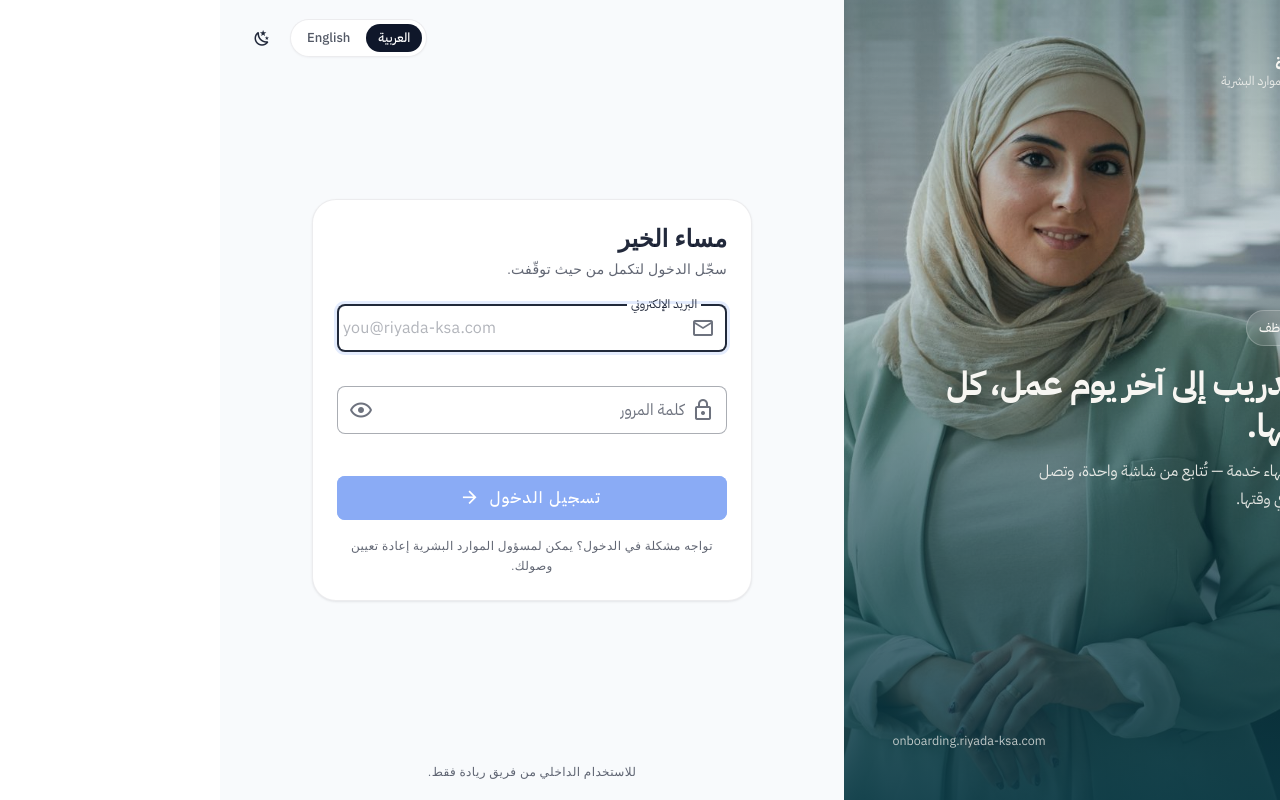
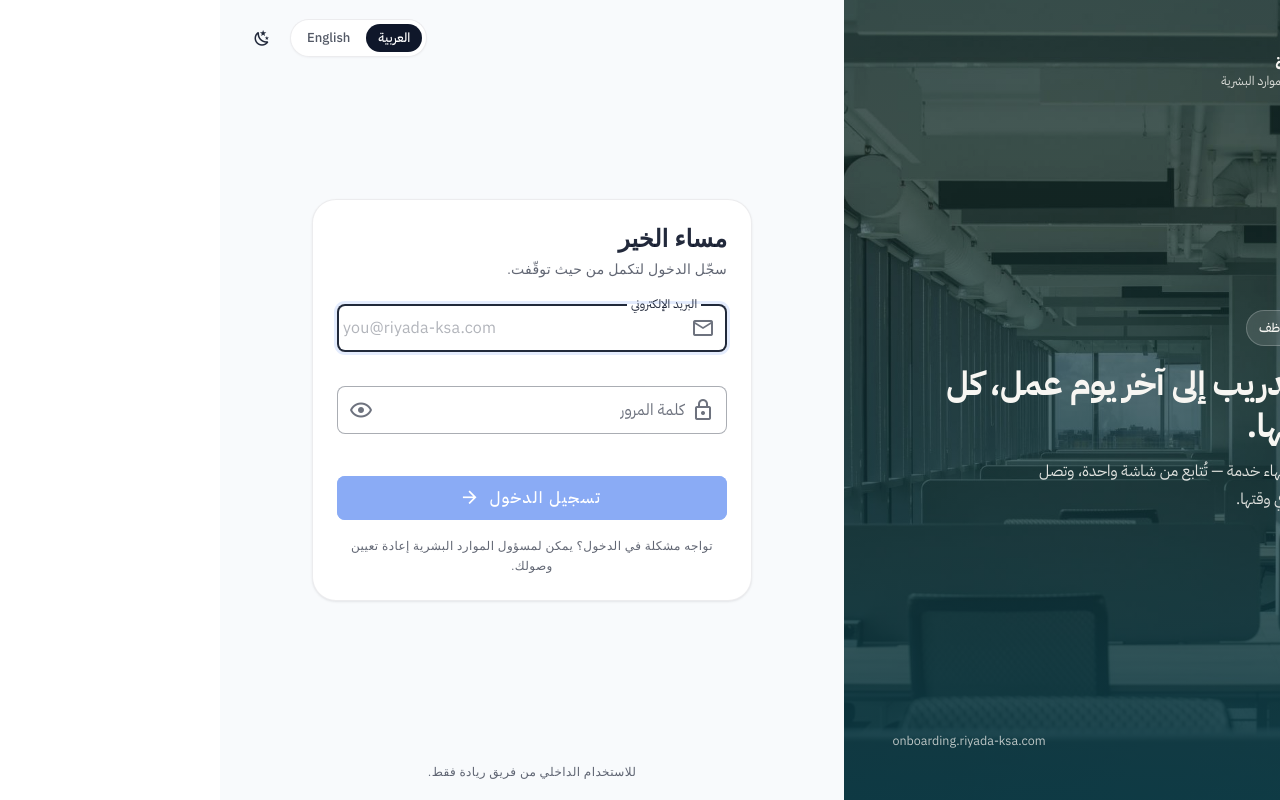
Before and after one commit to basmakamal/employee-onboarding, a Vue app in the folder frontend/: page /login in a window 1280 px wide. Built offline with nearby package versions, Linux system fonts and the light colour scheme.

Commit message:
fix(ui): login photo is an empty workstation floor, no person

```diff
--- a/frontend/src/pages/LoginPage.vue
+++ b/frontend/src/pages/LoginPage.vue
@@ -3,10 +3,11 @@
  * Sign-in: a split page. The photo side carries the brand and a short
  * statement of what the system does; the form side is deliberately small.
  *
- * The photo is real office photography bundled in /public/login-hero.jpg
- * (Pexels licence, free for commercial use). Swap it for a photo of the
- * Riyada team whenever one is available — same file name, nothing else
- * to change.
+ * The photo is real photography of an empty workstation floor, bundled in
+ * /public/login-hero.jpg (Pexels licence, free for commercial use). No
+ * people on purpose — it stays neutral and never dates. Swap it for a photo
+ * of the Riyada office whenever one is available: same file name, nothing
+ * else to change.
  */
 import { computed, ref } from 'vue';
 import { useRoute, useRouter } from 'vue-router';
@@ -192,21 +193,21 @@ async function submit() {
   width: 100%;
   height: 100%;
   object-fit: cover;
-  /* Keep the person in frame when the panel is tall and narrow. */
-  object-position: 28% center;
-  filter: saturate(0.92) contrast(1.04);
+  object-position: center;
+  filter: saturate(0.9) contrast(1.05);
   transform: scale(1.02);
 }
 .hero__shade {
   position: absolute;
   inset: 0;
   z-index: -1;
+  /* Darker photo than before, so the shade can be lighter and let the room show. */
   background: linear-gradient(
     to top,
-    rgba(11, 58, 70, 0.92) 0%,
-    rgba(11, 58, 70, 0.58) 38%,
-    rgba(11, 58, 70, 0.18) 70%,
-    rgba(11, 58, 70, 0.38) 100%
+    rgba(11, 58, 70, 0.9) 0%,
+    rgba(11, 58, 70, 0.5) 40%,
+    rgba(11, 58, 70, 0.22) 75%,
+    rgba(11, 58, 70, 0.3) 100%
   );
 }
 
```
Also changed, not shown: frontend/public/login-hero.jpg.
